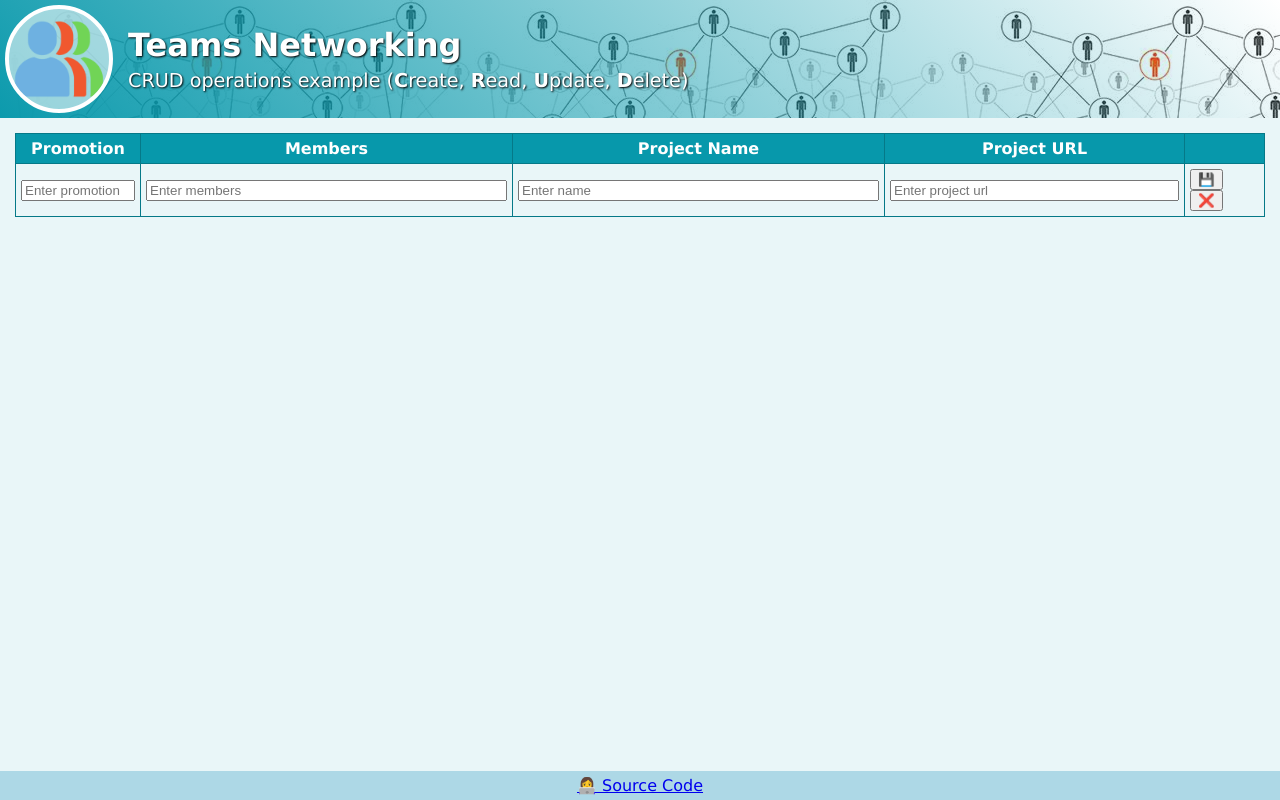
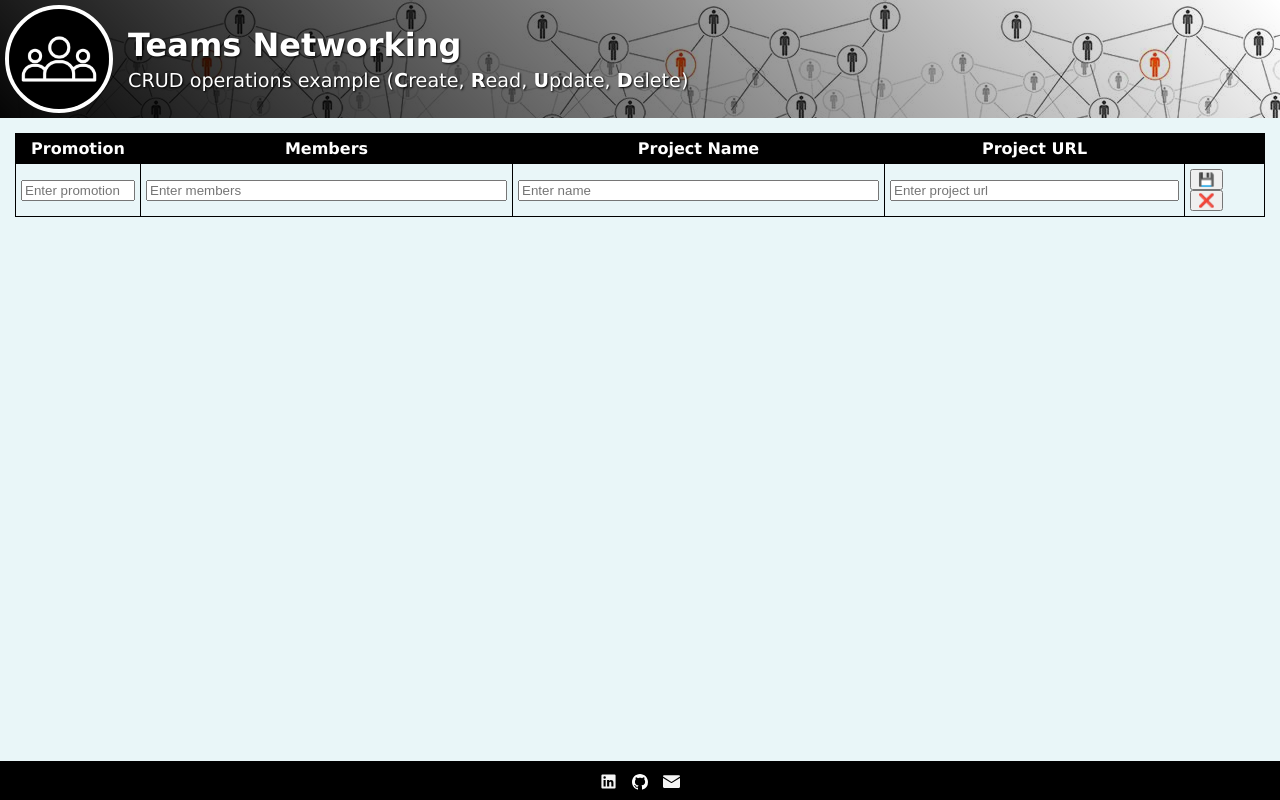
Before and after one commit to EchilibratuL-2/teams-networking, a website built with webpack: page src/index.html in a window 1280 px wide. Built offline with nearby package versions, Linux system fonts and the light colour scheme; files whose address does not match are found by name; a web font is replaced by a local one.

Commit message:
add new footer, other image and new color.

```diff
--- a/src/index.html
+++ b/src/index.html
@@ -9,7 +9,7 @@
     <header>
       <div id="header-wrapper">
         <div id="my-pictures">
-          <img src="images/network-team-icon.png" width="100px" alt="" />
+          <img src="images/network-team-icon.jpg" width="100px" alt="" />
         </div>
         <div id="header-info">
           <h1>Teams Networking</h1>
@@ -64,7 +64,60 @@
       </form>
     </section>
     <footer>
-      <a href="https://github.com/echilibratul-2/teams-networking" target="_blank">👩‍💻 Source Code</a>
+      <a
+      class="item"
+      href="https://www.linkedin.com/in/duta-gabi/"
+      target="_blank"
+    >
+      <svg
+        style="vertical-align: top"
+        xmlns="http://www.w3.org/2000/svg"
+        viewBox="0 0 24 24"
+        data-supported-dps="24x24"
+        fill="currentColor"
+        class="mercado-match"
+        width="17"
+        height="17"
+        focusable="false"
+      >
+        <path
+          d="M20.5 2h-17A1.5 1.5 0 002 3.5v17A1.5 1.5 0 003.5 22h17a1.5 1.5 0 001.5-1.5v-17A1.5 1.5 0 0020.5 2zM8 19H5v-9h3zM6.5 8.25A1.75 1.75 0 118.3 6.5a1.78 1.78 0 01-1.8 1.75zM19 19h-3v-4.74c0-1.42-.6-1.93-1.38-1.93A1.74 1.74 0 0013 14.19a.66.66 0 000 .14V19h-3v-9h2.9v1.3a3.11 3.11 0 012.7-1.4c1.55 0 3.36.86 3.36 3.66z"
+        ></path>
+      </svg>
+    </a>
+    <a class="item" href="https://github.com/EchilibratuL-2" target="_blank">
+      <svg
+        style="color: white"
+        xmlns="http://www.w3.org/2000/svg"
+        width="16"
+        height="16"
+        fill="currentColor"
+        class="bi bi-github"
+        viewBox="0 0 16 16"
+      >
+        <path
+          d="M8 0C3.58 0 0 3.58 0 8c0 3.54 2.29 6.53 5.47 7.59.4.07.55-.17.55-.38 0-.19-.01-.82-.01-1.49-2.01.37-2.53-.49-2.69-.94-.09-.23-.48-.94-.82-1.13-.28-.15-.68-.52-.01-.53.63-.01 1.08.58 1.23.82.72 1.21 1.87.87 2.33.66.07-.52.28-.87.51-1.07-1.78-.2-3.64-.89-3.64-3.95 0-.87.31-1.59.82-2.15-.08-.2-.36-1.02.08-2.12 0 0 .67-.21 2.2.82.64-.18 1.32-.27 2-.27.68 0 1.36.09 2 .27 1.53-1.04 2.2-.82 2.2-.82.44 1.1.16 1.92.08 2.12.51.56.82 1.27.82 2.15 0 3.07-1.87 3.75-3.65 3.95.29.25.54.73.54 1.48 0 1.07-.01 1.93-.01 2.2 0 .21.15.46.55.38A8.012 8.012 0 0 0 16 8c0-4.42-3.58-8-8-8z"
+          fill="white"
+        ></path>
+      </svg>
+    </a>
+    <a class="item" href="mailto:dutagabryel@gmail.com" target="_blank">
+      <svg
+        style="vertical-align: top"
+        xmlns="http://www.w3.org/2000/svg"
+        viewBox="0 0 128 96"
+        data-supported-dps="24x24"
+        fill="currentColor"
+        class="mercado-match"
+        width="17"
+        height="17"
+        focusable="false"
+      >
+        <path
+          d="M0 11.283V8a8 8 0 0 1 8-8h112a8 8 0 0 1 8 8v3.283l-64 40zm66.12 48.11a4.004 4.004 0 0 1-4.24 0L0 20.717V88a8 8 0 0 0 8 8h112a8 8 0 0 0 8-8V20.717z"
+        ></path>
+      </svg>
+    </a>
     </footer>
   </body>
 </html>
--- a/src/style.css
+++ b/src/style.css
@@ -1,3 +1,5 @@
+@import url(//fonts.googleapis.com/css?family=Lexend+Mega);
+
 html {
   height: 100%;
 }
@@ -7,7 +9,7 @@ h1 {
   margin: 5px 0;
 }
 
-h2{
+h2 {
   color: white;
   margin: 5px 0;
   font-weight: 100;
@@ -44,27 +46,55 @@ section {
 
 #teamsTable th,
 #teamsTable td {
-  border: 1px solid #057988;
+  border: 1px solid #000000;
   padding: 5px;
 }
+
 #teamsTable th {
-  background-color: #0798ab;
+  background-color: #000000;
   color: white;
 }
+
 #teamsTable tr:nth-child(even) {
   background-color: #f2f2f2;
 }
+
 footer {
-  background-color: lightblue;
-  text-align: center;
-  padding: 5px;
+  padding: 10px 10px 8px 10px;
+  background-color: #000000;
+  color: #f5f5f5;
+  display: flex;
+  flex-direction: row;
+  align-items: stretch;
+  justify-content: center;
+  gap: 5px;
+}
+
+footer .item {
+  display: flex;
+  flex-direction: row;
+  align-items: center;
+  justify-content: center;
+  gap: 3px;
+}
+
+footer a {
+  color: #f5f5f5;
+  padding: 2px 5px;
+  border-radius: 0.2em;
+  transition: 0.5s;
+}
+
+footer a:hover {
+  text-decoration: none;
+  background-color: #0798ab;
 }
 
 #header-wrapper {
   display: flex;
   flex-direction: row;
   align-items: center;
-  background: linear-gradient(45deg, #0798abfa, transparent);
+  background: linear-gradient(45deg, #000000fa, transparent);
 }
 
 #my-pictures {
@@ -75,9 +105,10 @@ footer {
 
 #my-pictures img {
   border-radius: 50%;
-  border: 4px solid white;
+  border: 4px solid rgb(255, 255, 255);
   background-color: #ffffff90;
 }
+
 table {
   width: 100%;
 }
```
Also changed, not shown: src/images/network-team-icon.jpg (added), src/images/network-team-icon.png (deleted). Lines whose indentation alone changed are shown as unchanged.
